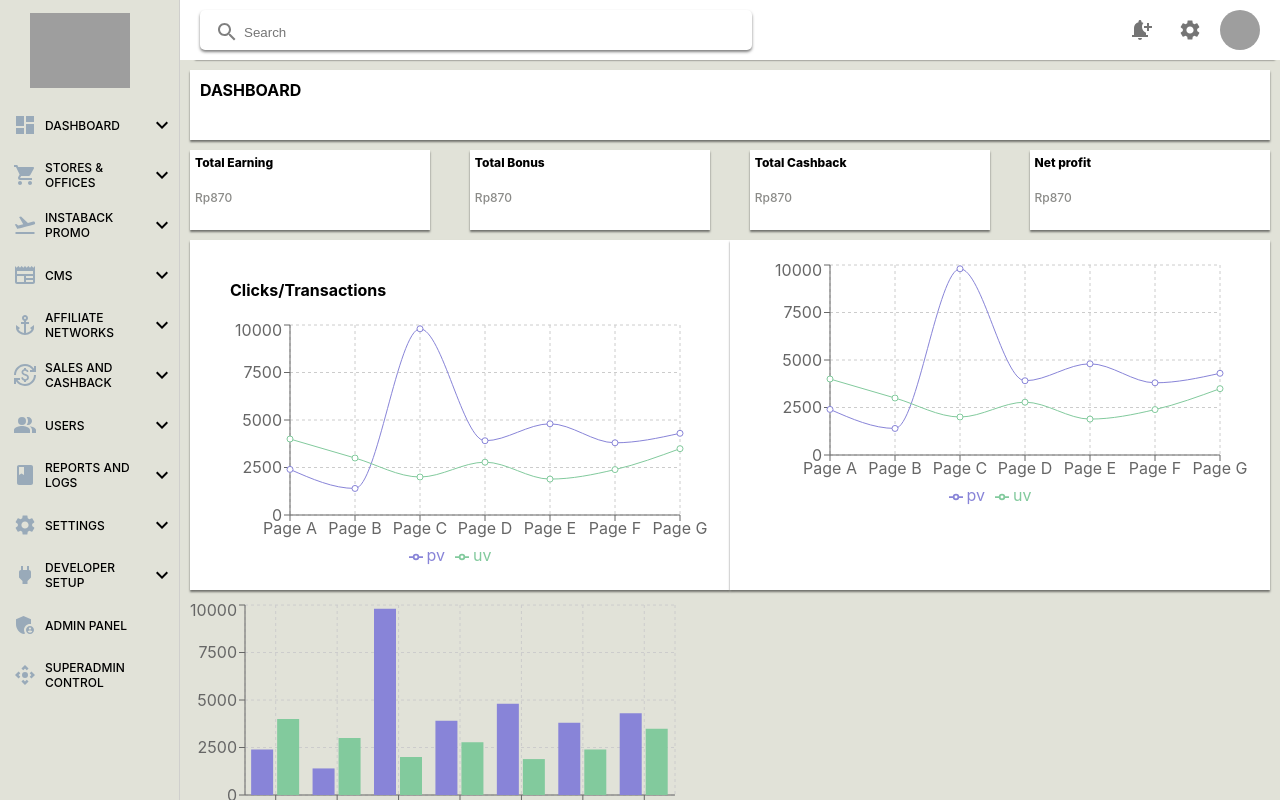
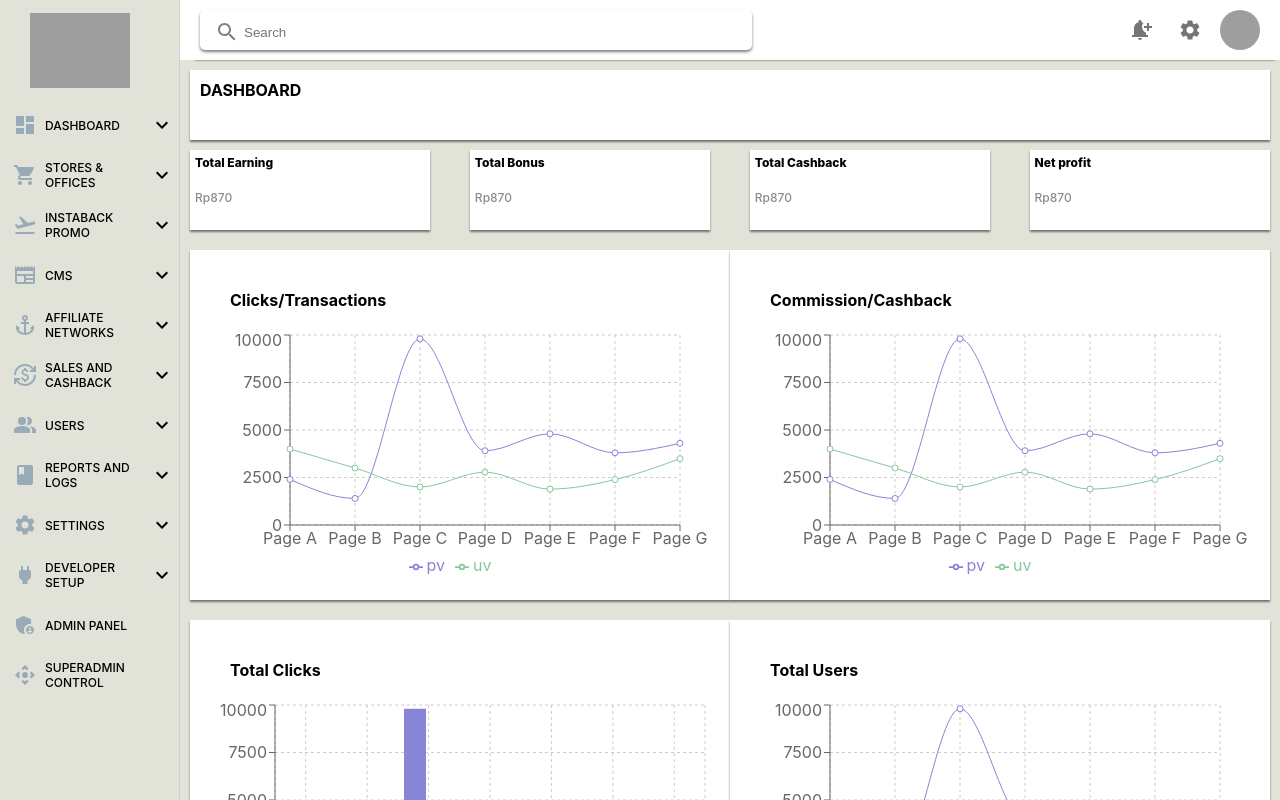
Before and after one commit to NnajiChimuanya/cashback, a React (Create React App) app: page / in a window 1280 px wide. Built offline with nearby package versions, Linux system fonts and the light colour scheme; grey boxes are pictures that could not be loaded.

Commit message:
Fixed the mobile responsiveness

```diff
--- a/src/components/header/header.css
+++ b/src/components/header/header.css
@@ -1,7 +1,7 @@
 .header {
   position: sticky;
   top: 0;
-
+  z-index: 1;
   height: 60px;
   background-color: white;
   display: flex;
--- a/src/components/sidebar/sidebar.css
+++ b/src/components/sidebar/sidebar.css
@@ -4,8 +4,6 @@
   min-width: 80px;
   overflow: scroll;
   background-color: #e1e2d8;
-
-
 }
 
 .sidebar::-webkit-scrollbar {
--- a/src/pages/admin/admin.css
+++ b/src/pages/admin/admin.css
@@ -1,10 +1,13 @@
 .admin {
+  display: flex;
   height: 100vh;
-  display: flex;
+  overflow: scroll;
+}
 
+.admin::-webkit-scrollbar {
+  display: none;
 }
 
 .body {
   flex: 1;
-
 }
--- a/src/pages/dashboard/DashboardPage.js
+++ b/src/pages/dashboard/DashboardPage.js
@@ -57,6 +57,7 @@ const DashboardPage = () => {
           </LineChart>
         </div>
         <div className="line-chart">
+          <h4 className="line-chart-title"> Commission/Cashback</h4>
           <LineChart
             width={500}
             height={250}
@@ -74,7 +75,8 @@ const DashboardPage = () => {
         </div>
       </div>
       <div className="data-row-2">
-        <div className=" bar-chart">
+        <div className="bar-chart">
+          <h4 className="bar-chart-title"> Total Clicks</h4>
           <BarChart width={500} height={250} data={lineChartData}>
             <CartesianGrid strokeDasharray="3 3" />
             <XAxis dataKey="name" />
@@ -85,6 +87,47 @@ const DashboardPage = () => {
             <Bar dataKey="uv" fill="#82ca9d" />
           </BarChart>
         </div>
+        <div className="line-chart">
+          <h4 className="line-chart-title"> Total Users</h4>
+          <LineChart
+            width={500}
+            height={250}
+            data={lineChartData}
+            margin={{ top: 5, right: 30, left: 20, bottom: 5 }}
+          >
+            <CartesianGrid strokeDasharray="3 3" />
+            <XAxis dataKey="name" />
+            <YAxis />
+            <Tooltip />
+            <Legend />
+            <Line type="monotone" dataKey="pv" stroke="#8884d8" />
+          </LineChart>
+        </div>
+      </div>
+      <div className="data-row-3">
+        <h4> Quick Links</h4>
+        <div className="quick-links">
+          <div className="quick-links-data">
+            <div className="title"> Total Bonus</div>
+            <div className="amount">Rp870</div>
+          </div>
+          <div className="quick-links-data">
+            <div className="title"> Total Cashback</div>
+            <div className="amount">Rp870</div>
+          </div>
+          <div className="quick-links-data">
+            <div className="title"> Net profit</div>
+            <div className="amount">Rp870</div>
+          </div>
+          <div className="quick-links-data">
+            <div className="title"> Net profit</div>
+            <div className="amount">Rp870</div>
+          </div>
+          <div className="quick-links-data">
+            <div className="title"> Net profit</div>
+            <div className="amount">Rp870</div>
+          </div>
+        </div>
       </div>
     </div>
   );
--- a/src/pages/dashboard/dashboardPage.css
+++ b/src/pages/dashboard/dashboardPage.css
@@ -1,8 +1,8 @@
 .dashboard {
-
   overflow: scroll;
   height: calc(100vh - 60px);
   background-color: #e1e2d8;
+  width: 100%;
 }
 
 .dashboard-header {
@@ -41,6 +41,7 @@
   display: flex;
   justify-content: space-between;
   margin: 10px;
+  margin-top: 20px;
 }
 
 .line-chart {
@@ -52,6 +53,44 @@
   padding: 20px;
 }
 
+.data-row-2 {
+  display: flex;
+  justify-content: space-between;
+  margin: 10px;
+  margin-top: 20px;
+}
+
+.bar-chart {
+  background-color: white;
+  padding: 20px;
+  box-shadow: 0 2px 2px rgba(0, 0, 0, 0.5);
+}
+
+.bar-chart > .bar-chart-title {
+  padding: 20px;
+}
+
+.data-row-3 {
+  margin: 10px;
+  margin-top: 30px;
+}
+
+.quick-links {
+  display: flex;
+  justify-content: space-between;
+  margin-top: 20px;
+}
+
+.quick-links > .quick-links-data {
+  background-color: white;
+  height: 70px;
+  width: calc(10vw);
+  box-shadow: 0 2px 2px rgba(0, 0, 0, 0.5);
+  font-size: 12px;
+  padding: 5px;
+  display: grid;
+}
+
 .dashboard::-webkit-scrollbar {
   display: none;
 }
@@ -61,8 +100,16 @@
     display: grid;
     row-gap: 10px;
   }
+  .data-row-2 {
+    display: grid;
+    row-gap: 10px;
+  }
 
   .dashboard {
     overflow: scroll;
   }
+
+  .quick-links > .quick-links-data {
+    width: calc(15vw);
+  }
 }
```
